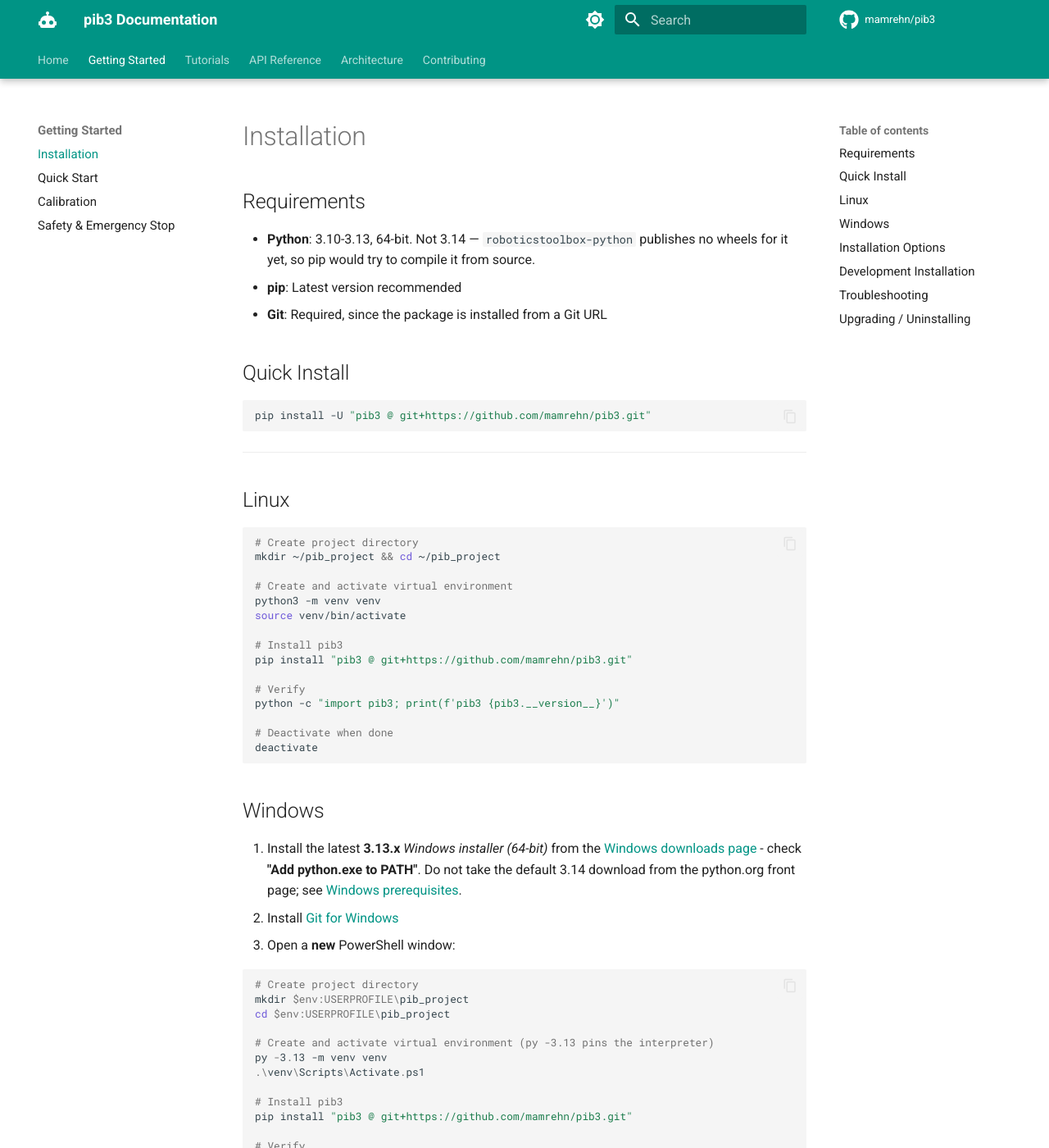
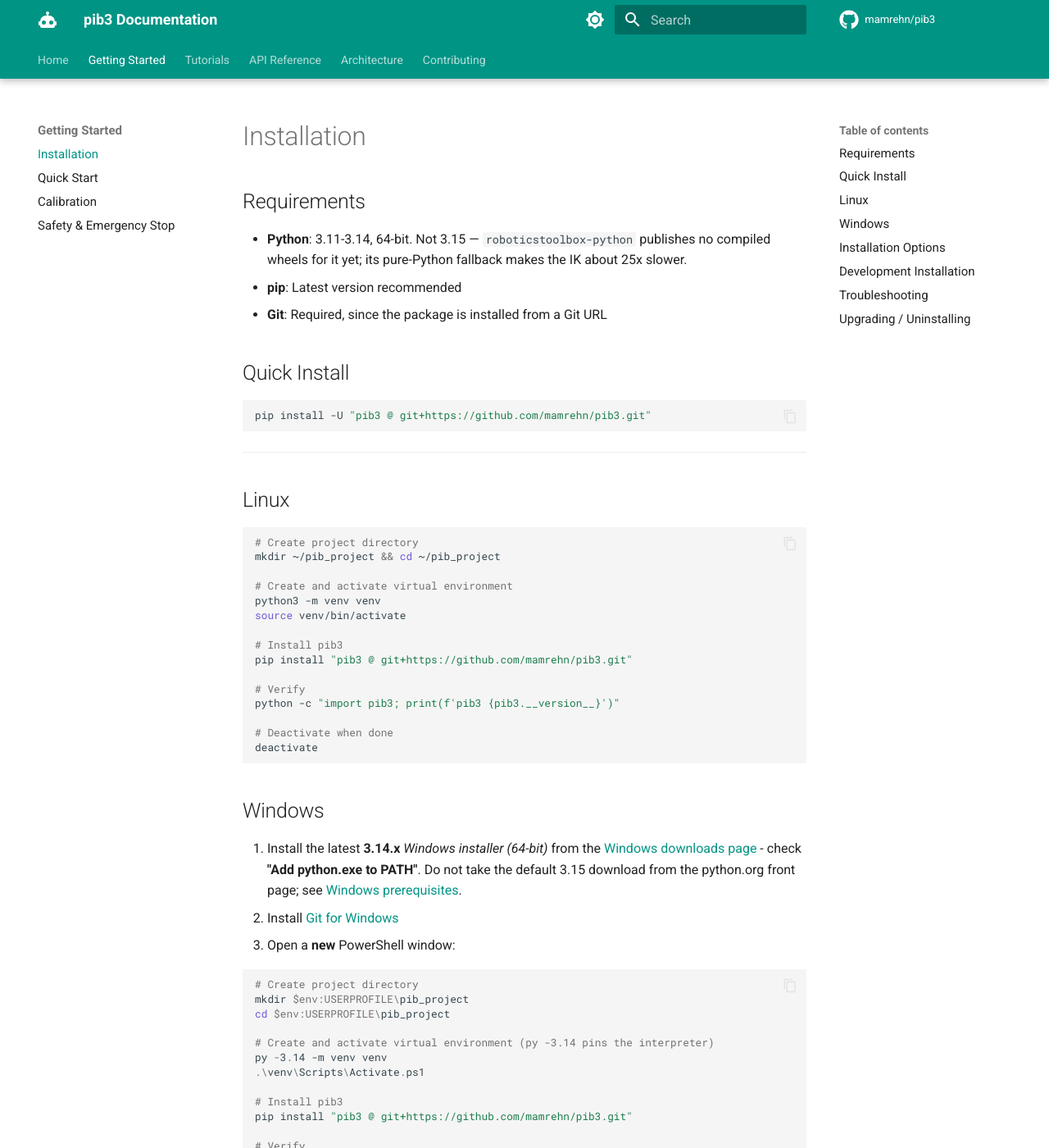
Before and after one commit to mamrehn/pib3, an MkDocs documentation site: the page built from docs/getting-started/installation.md, in a window 1280 px wide and 1400 px high. Shown: the whole window at 82% size. Built offline with MkDocs 1.6.1 and Material for MkDocs 9.7.7, drawn with Linux system fonts in a browser that asks for light colours; comment, search, counter and statistics services are not loaded; some of the changed text lies outside the part shown.

Commit message:
Release 0.3.0: support Python 3.11 to 3.14
requires-python is now >=3.11,<3.15. 3.10 reaches end of life in
October 2026; roboticstoolbox-python 1.4.0, the new floor, has compiled
wheels for 3.14. 3.15 stays out, since its pure-Python wheel makes the
IK about 25x slower. The docs send Windows users to 3.14.

The changelog's unreleased section becomes 0.3.0.

````diff
--- a/docs/getting-started/installation.md
+++ b/docs/getting-started/installation.md
@@ -2,8 +2,8 @@
 
 ## Requirements
 
-- **Python**: 3.10-3.13, 64-bit. Not 3.14 — `roboticstoolbox-python` publishes no
-  wheels for it yet, so pip would try to compile it from source.
+- **Python**: 3.11-3.14, 64-bit. Not 3.15 — `roboticstoolbox-python` publishes no
+  compiled wheels for it yet; its pure-Python fallback makes the IK about 25x slower.
 - **pip**: Latest version recommended
 - **Git**: Required, since the package is installed from a Git URL
 
@@ -37,9 +37,9 @@
 
 ## Windows
 
-1. Install the latest **3.13.x** *Windows installer (64-bit)* from the
+1. Install the latest **3.14.x** *Windows installer (64-bit)* from the
    [Windows downloads page](https://www.python.org/downloads/windows/) - check
-   **"Add python.exe to PATH"**. Do not take the default 3.14 download from the
+   **"Add python.exe to PATH"**. Do not take the default 3.15 download from the
    python.org front page; see [Windows prerequisites](https://github.com/mamrehn/pib3#windows-prerequisites).
 2. Install [Git for Windows](https://git-scm.com/download/win)
 3. Open a **new** PowerShell window:
@@ -49,8 +49,8 @@
 mkdir $env:USERPROFILE\pib_project
 cd $env:USERPROFILE\pib_project
 
-# Create and activate virtual environment (py -3.13 pins the interpreter)
-py -3.13 -m venv venv
+# Create and activate virtual environment (py -3.14 pins the interpreter)
+py -3.14 -m venv venv
 .\venv\Scripts\Activate.ps1
 
 # Install pib3
@@ -102,7 +102,7 @@
 ```bash
 git clone https://github.com/mamrehn/pib3.git
 cd pib3
-python3 -m venv venv          # Windows: py -3.13 -m venv venv
+python3 -m venv venv          # Windows: py -3.14 -m venv venv
 source venv/bin/activate      # Windows: .\venv\Scripts\Activate.ps1
 pip install -e ".[sim,dev]"
 ```
@@ -116,7 +116,7 @@
 | `pip: command not found` | Use `pip3` or `python3 -m pip install` |
 | `No module named 'pib3'` | Activate venv: `source venv/bin/activate` |
 | Permission errors (Linux) | Use venv or `pip install --user` |
-| `Package 'pib3' requires a different Python` | You are outside 3.10-3.13; see [Windows prerequisites](https://github.com/mamrehn/pib3#windows-prerequisites) |
+| `Package 'pib3' requires a different Python` | You are outside 3.11-3.14; see [Windows prerequisites](https://github.com/mamrehn/pib3#windows-prerequisites) |
 | `Cannot find command 'git'` | Install Git and reopen the terminal |
 | `Microsoft Visual C++ 14.0 or greater is required` | Wrong Python version, not a missing build tool — see [Windows prerequisites](https://github.com/mamrehn/pib3#windows-prerequisites) |
 | PowerShell script error | `Set-ExecutionPolicy -ExecutionPolicy RemoteSigned -Scope CurrentUser` |
--- a/pib3/__init__.py
+++ b/pib3/__init__.py
@@ -80,7 +80,7 @@
 Robot = RealRobotBackend
 
 
-__version__ = "0.2.0"
+__version__ = "0.3.0"
 
 __all__ = [
     # Version
````
Also changed, not shown: CHANGELOG.md (+14 -2 lines), README.md (+20 -22 lines), docs/contributing/development.md (+1 -1 lines), pyproject.toml (+14 -12 lines), 1 other file.
